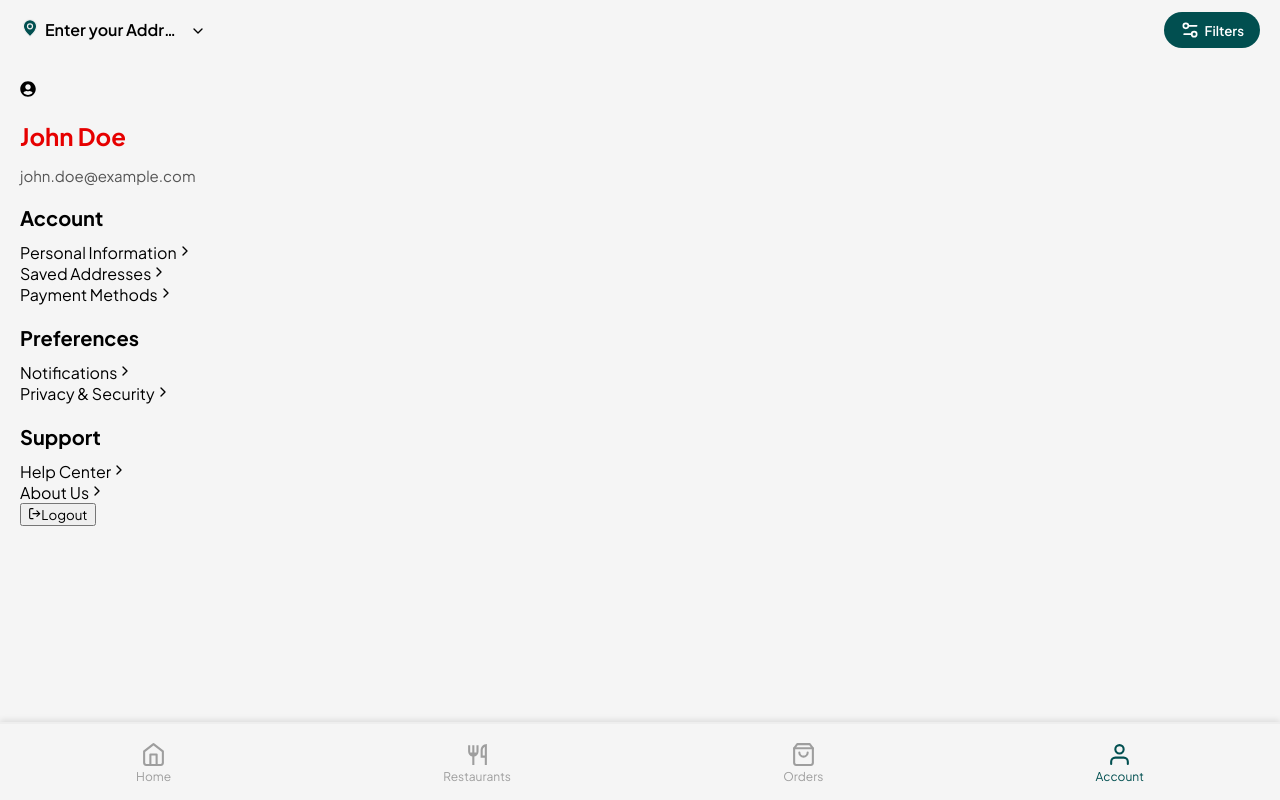
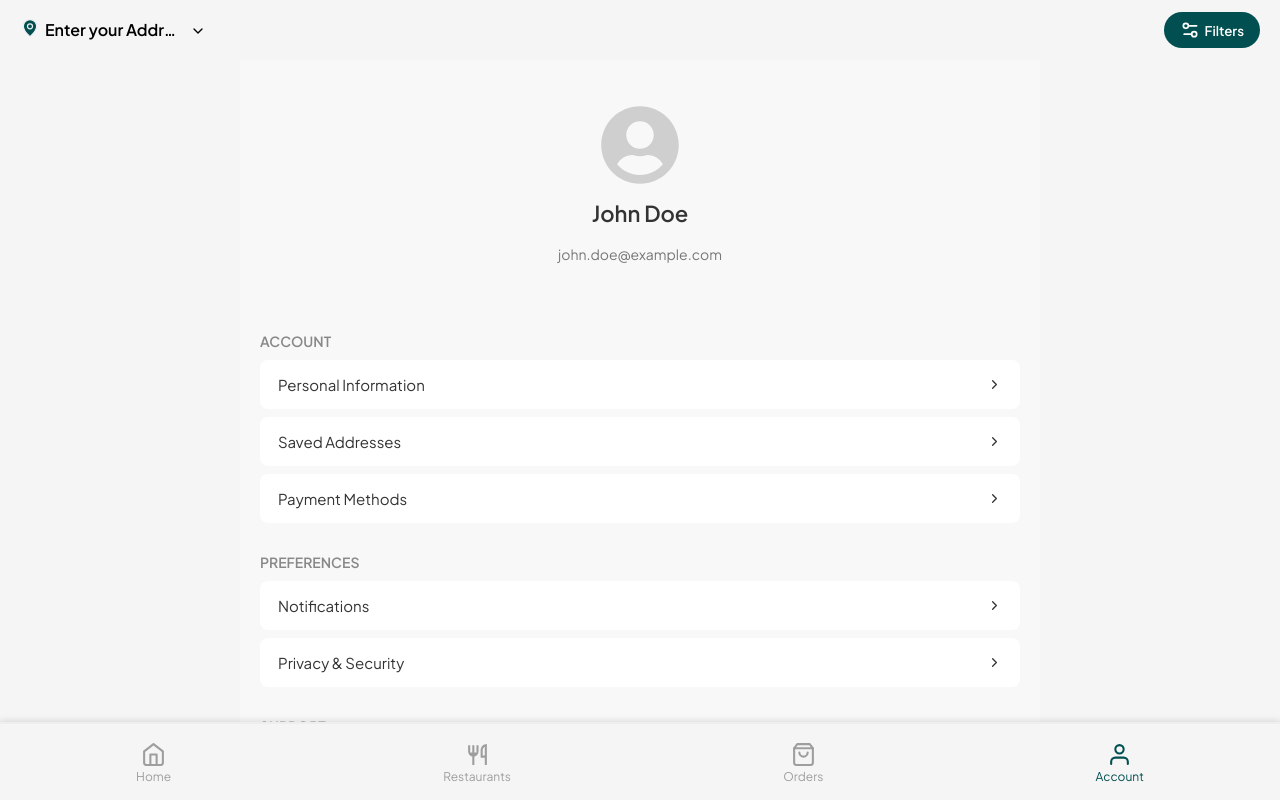
Before and after one commit to ay30bg/droppa, a React (Create React App) app: page /profile in a window 1280 px wide. Shown: the top 800 px of the page. Built offline with nearby package versions, Linux system fonts and the light colour scheme.

Commit message:
Update profile.css

```diff
--- a/src/styles/profile.css
+++ b/src/styles/profile.css
@@ -1,13 +1,87 @@
+/* Page wrapper */
 .profile-page {
+  max-width: 760px;
+  margin: auto;
   padding: 20px;
+  background: #f8f8f8;
+  min-height: 100vh;
+  font-family: "Inter", sans-serif;
 }
 
-.profile-page h2 {
-  color: #e60000;
-  margin-bottom: 15px;
+/* Header section */
+.profile-header {
+  text-align: center;
+  padding: 25px 0;
 }
 
-.profile-page p {
+.profile-avatar {
+  font-size: 80px;
+  color: #cfcfcf;
+}
+
+.profile-name {
+  margin-top: 10px;
+  font-size: 22px;
+  font-weight: 600;
+  color: #333;
+}
+
+.profile-email {
+  font-size: 14px;
+  color: #777;
+  margin-top: 4px;
+}
+
+/* Section title */
+.profile-section {
+  margin-top: 30px;
+}
+
+.section-title {
+  font-size: 14px;
+  font-weight: 600;
+  text-transform: uppercase;
+  color: #888;
+  margin-bottom: 10px;
+}
+
+/* List Items */
+.profile-item {
+  background: #fff;
+  padding: 15px 18px;
+  border-radius: 8px;
+  margin-bottom: 8px;
+  display: flex;
+  justify-content: space-between;
+  align-items: center;
   font-size: 15px;
-  color: #555;
+  color: #333;
+  cursor: pointer;
+  transition: 0.2s ease;
 }
+
+.profile-item:hover {
+  background: #f1f1f1;
+}
+
+/* Logout Button */
+.logout-btn {
+  width: 100%;
+  background: #ff4d4d;
+  color: #fff;
+  border: none;
+  padding: 15px;
+  margin-top: 40px;
+  border-radius: 10px;
+  font-size: 16px;
+  display: flex;
+  justify-content: center;
+  gap: 10px;
+  align-items: center;
+  cursor: pointer;
+  transition: 0.25s ease;
+}
+
+.logout-btn:hover {
+  background: #e63b3b;
+}
```
